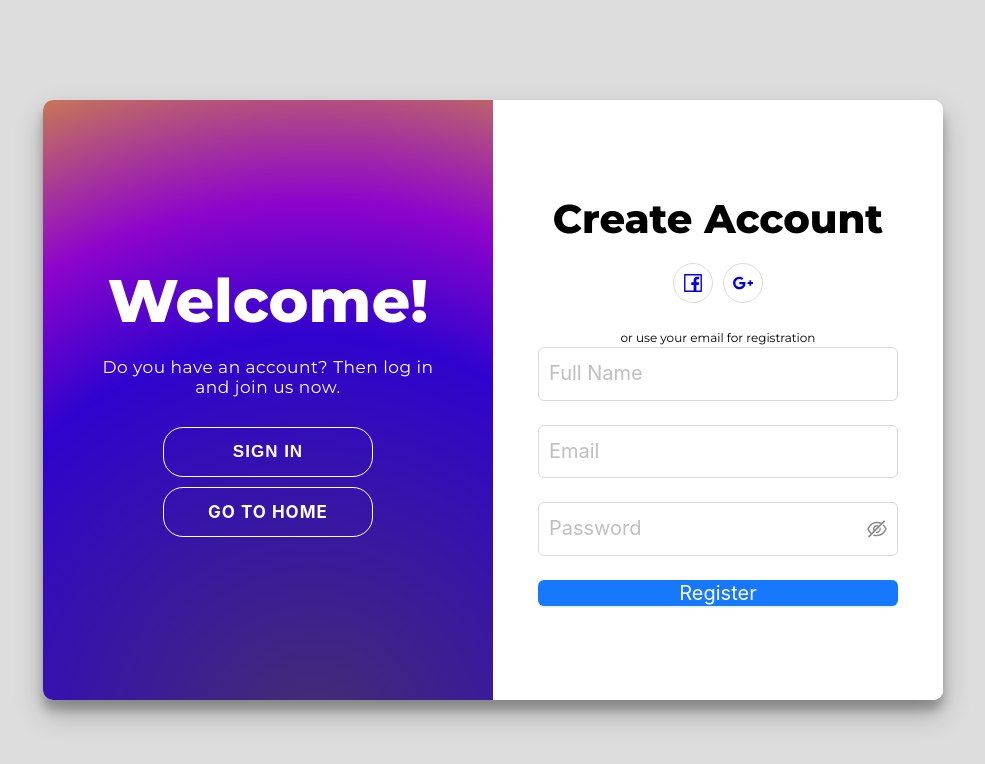
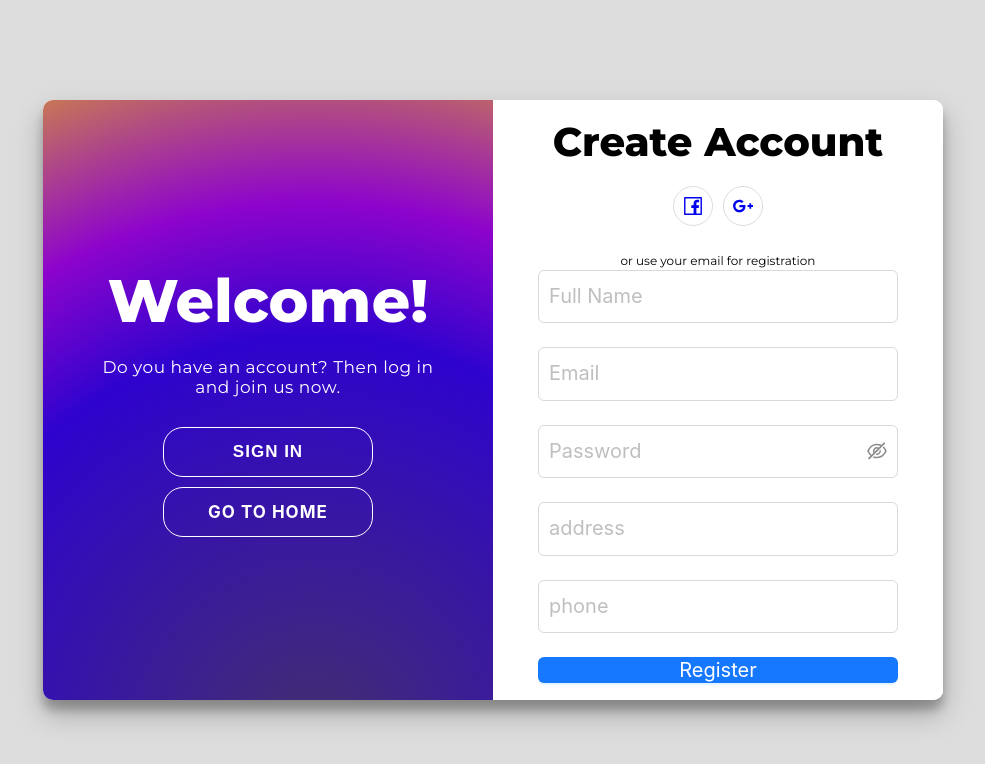
Before and after one commit to nthuwng/FE-WebBanHang, a React (Vite) app: page /login in a window 1280 px wide. Both pictures are taken after a click on the button "SIGN UP". Shown: the top 764 px of the page, without its empty margins (147-1132 px from the left). Built offline with nearby package versions, Linux system fonts and the light colour scheme.

Commit message:
finish project 2

```diff
--- a/src/components/common/SignOutComponent/SignOutComponent.jsx
+++ b/src/components/common/SignOutComponent/SignOutComponent.jsx
@@ -17,8 +17,8 @@ export const SignOutComponent = () => {
 
   const onFinish = async (values) => {
     try {
-      const { full_name, email, password } = values;
-      const res = await registerAPI(full_name, email, password);
+      const { full_name, email, password,address ,phone} = values;
+      const res = await registerAPI(full_name, email, password,phone, address);
       if (res.data && res.data.Error) {
         api.error({
           message: "Lỗi đăng ký",
@@ -104,6 +104,26 @@ export const SignOutComponent = () => {
               }}
             />
           </Form.Item>
+          <Form.Item
+            name="address"
+            rules={[
+              {
+                required: true,
+                message: "address không đc để trống",
+              },
+            ]}>
+            <Input placeholder="address" className="sign-in-input" />
+          </Form.Item>
+          <Form.Item
+            name="phone"
+            rules={[
+              {
+                required: true,
+                message: "phone không đc để trống",
+              },
+            ]}>
+            <Input placeholder="phone" className="sign-in-input" />
+          </Form.Item>
           <div>
             <Button
               onClick={() => form.submit()}
```
